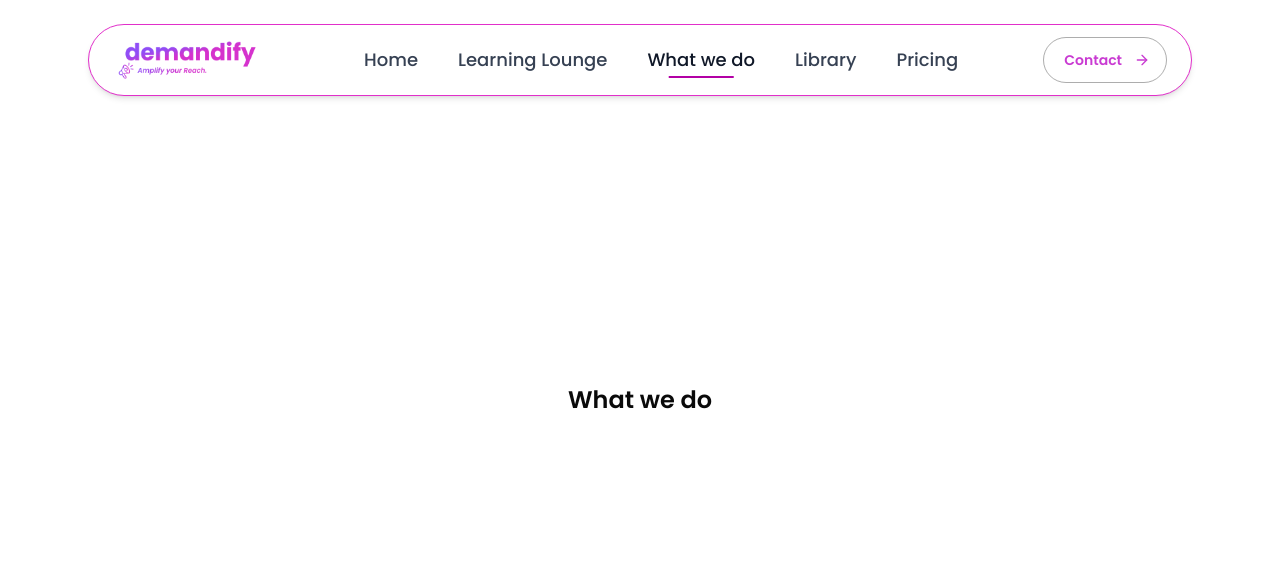
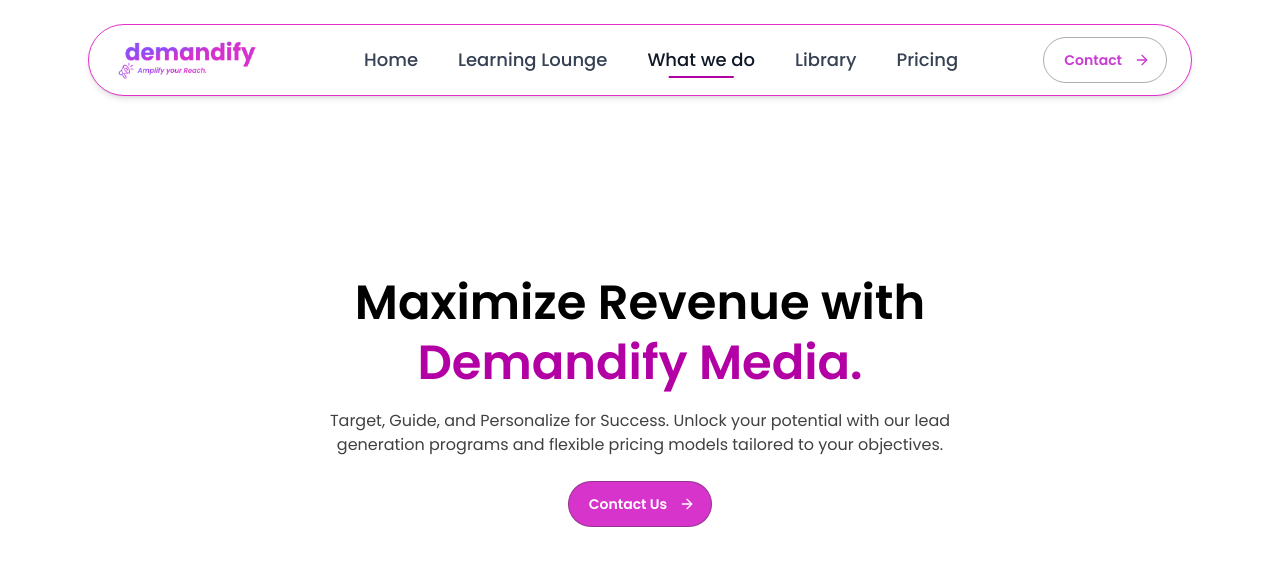
Before and after one commit to DemandifyMedia2022/DemandifyMedia, a Next.js app: page /what-we-do in a window 1280 px wide. Shown: the top 566 px of the page. Built offline with nearby package versions, Linux system fonts and the light colour scheme.

Commit message:
What we do

```diff
--- a/src/app/what-we-do/page.tsx
+++ b/src/app/what-we-do/page.tsx
@@ -1,7 +1,27 @@
+import { Poppins } from "next/font/google";
+import { FlowButton } from "../../../components/ui/flow-button2";
+
+const poppins = Poppins({ subsets: ["latin"], weight: ["400", "600", "800"] });
+
 export default function WhatWeDoPage() {
   return (
-    <div className="min-h-screen flex items-center justify-center">
-      <h1 className="text-2xl font-semibold">What we do</h1>
-    </div>
+    <main className={`min-h-screen ${poppins.className}`}>
+      {/* Hero Section (text-centered, no image) */}
+      <section className="container mx-auto px-6 min-h-screen flex items-center justify-center">
+        <div className="max-w-3xl mx-auto text-center">
+          <h1 className="text-2xl sm:text-3xl lg:text-5xl font-semibold leading-tight text-black">
+            Maximize Revenue with
+            <br />
+            <span className="text-[#b300a5]">Demandify Media.</span>
+          </h1>
+          <p className="mt-4 text-xs sm:text-sm lg:text-base text-neutral-700 max-w-2xl mx-auto">
+            Target, Guide, and Personalize for Success. Unlock your potential with our lead generation programs and flexible pricing models tailored to your objectives.
+          </p>
+          <div className="mt-6 flex justify-center">
+            <FlowButton text="Contact Us" />
+          </div>
+        </div>
+      </section>
+    </main>
   );
 }
```
Also changed, not shown: public/img/What_we_do_Hero_image.webp (added).
